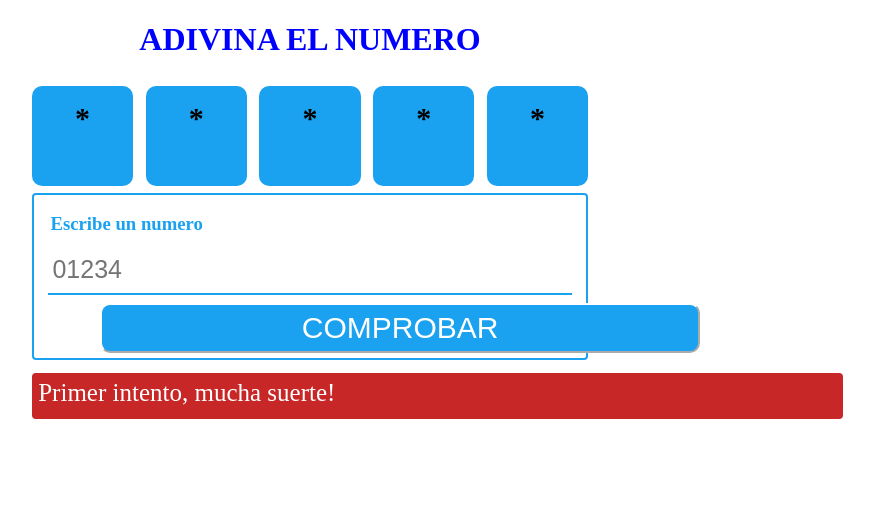
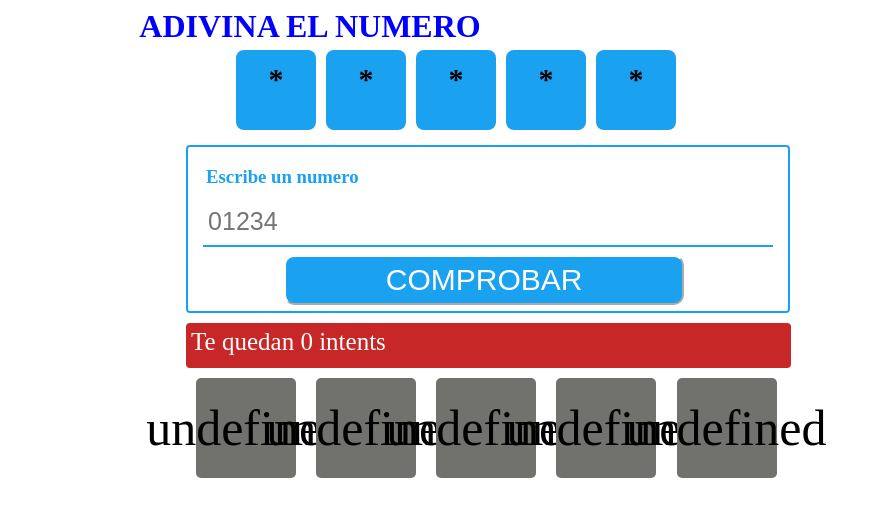
Before and after one commit to adriasilgado/JOCADIVINA, a plain HTML site: page index.html in a window 1280 px wide. Both pictures are taken after a click on the button "COMPROBAR". Shown: the top 516 px of the page, without its empty margins (330-1204 px from the left). Drawn offline with Linux system fonts and the light colour scheme.

Commit message:
numeroscolorines

```diff
--- a/index.html
+++ b/index.html
@@ -23,6 +23,7 @@
                 <button id="boton" onclick="comprobar()">COMPROBAR</button>
             </div>
             <div id="missatge">Primer intento, mucha suerte!</div>
+            <div id="celdas"></div>
         </div>
     </body>
 </html>
--- a/script.js
+++ b/script.js
@@ -6,29 +6,53 @@ function comprobar() {
     let numeroUsuario = document.getElementById("input").value;
     let numeroUsuarioSeparado = numeroUsuario.split('');
     console.log(numeroUsuarioSeparado);
-    color(numeroUsuarioSeparado, numeroAdivinarSeparado)
+    generarCeldas(numeroUsuarioSeparado, numeroAdivinarSeparado);
 }
 
-function color(vectorAdivinar, vectorUsuario) {
-    let esta = true
-
-    for(i = 0; i < 5; i++) {
-        if (vectorUsuario[i] == vectorAdivinar[i]) {
-            console.log("verde")
-        }
-        else {
-            let j = 0
-            let amarillo = false
-            while (j < 5 && !amarillo) {
-                if (vectorUsuario[i] == vectorAdivinar[j]) {
-                    amarillo = true
-                }
-                else esta = false
-                ++j
-            }
-            if (!esta && !amarillo) console.log("gris")
-            else if (amarillo) console.log("amarillo")
-        }
+var div;
+var acertades = 0;
+function generarCeldas(vectorUsuario, vectorAdivinar) {
+    for (i = 0; i < 5; i++) {
+        div = document.createElement("div");
+        div.className = "celdasNuevas";
+        div.innerHTML = vectorUsuario[i];
+        if (vectorUsuario[i] == vectorAdivinar[i]) ++acertades;
+        document.getElementById("celdas").appendChild(div);
+        color(vectorAdivinar, vectorUsuario, i, div);
+        canviMissatge(acertades);
     }
 
 }
+
+function color(vectorAdivinar, vectorUsuario, i, div) {
+    let esta = true;
+    if (vectorUsuario[i] == vectorAdivinar[i]) {
+        div.style.backgroundColor = "#13DF1C";
+    }
+    else {
+        let j = 0;
+        let amarillo = false;
+        while (j < 5 && !amarillo) {
+            if (vectorUsuario[i] == vectorAdivinar[j]) {
+                amarillo = true;
+            }
+            else {
+                esta = false;
+                ++j;
+            }
+        }
+        if (!esta && !amarillo) div.style.backgroundColor = "#71716D";
+        else if (amarillo) div.style.backgroundColor = "#F5F51A";
+    }
+}
+var intents = 5;
+function canviMissatge(acertades) {
+    let missatge = document.getElementById("missatge");
+    if (acertades == 5) {
+        missatge.innerHTML = "Has acertado, maquina, tifon, numero 1";
+    }
+    else {
+        intents--;
+        missatge.innerHTML = "Te quedan " + intents + " intents";
+    }
+}
--- a/style.css
+++ b/style.css
@@ -1,11 +1,20 @@
+::-webkit-scrollbar {
+    display: none;
+}
+
 #main {
     display: flex;
     flex-direction: column;
+    width: 1000px;
+    height: 2000px;
+    margin-right: 10%;
+    margin-left: 22%;
 }
 
 h1 {
     color: blue;
     text-align: center;
+    margin: auto;
 }
 
 #containerNumero {
@@ -17,8 +26,8 @@ h1 {
 .numero{
     background-color: #1aa1f0;
     text-align: center;
-    width: 8%;
-    height: 100px;
+    width: 80px;
+    height: 80px;
     margin: 0.5%;
     border-radius: 10%;
 }
@@ -30,9 +39,11 @@ h1 {
 
 #containerEscriure {
     border: 2px solid #1aa1f0;
+    margin-top: 1%;
     border-radius: 4px;
-    margin-left: 28%;
+    margin-left: 23%;
     margin-right: 28%;
+    width: 600px;
 }
 
 h3{
@@ -59,8 +70,8 @@ button {
     text-align: center;
     margin: auto;
     margin-bottom: 1%;
-    margin-left: 12%;
-    width: 600px;
+    margin-left: 16%;
+    width: 400px;
     height: 50px;
     border-color: white;
     border-radius: 10px;
@@ -74,11 +85,31 @@ button {
     background-color: rgb(199, 39, 39);
     color: white;
     height: 40px;
-    width: 805px;
-    margin-left: 28%;
+    width: 600px;
+    margin-left: 23%;
     border-radius: 4px;
     text-align: left;
     padding-left: 0.5%;
     font-size: 25px;
     padding-top: 0.5%;
 }
+
+#celdas {
+    display: flex;
+    flex-wrap: wrap;
+    margin-left: 23%;
+    margin-right: 10%;
+
+}
+
+.celdasNuevas{
+    background-color: grey;
+    width: 100px;
+    height: 100px;
+    margin: 1.5%;
+    font-size: 50px;
+    display: flex;
+    justify-content: center;
+    align-items: center;
+    border-radius: 5px;
+}
```
